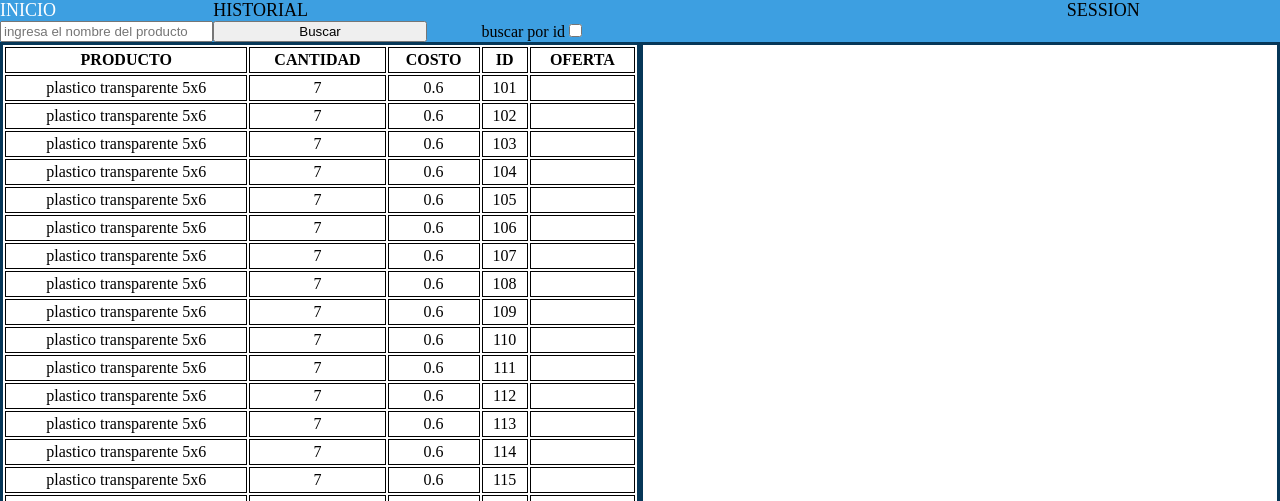
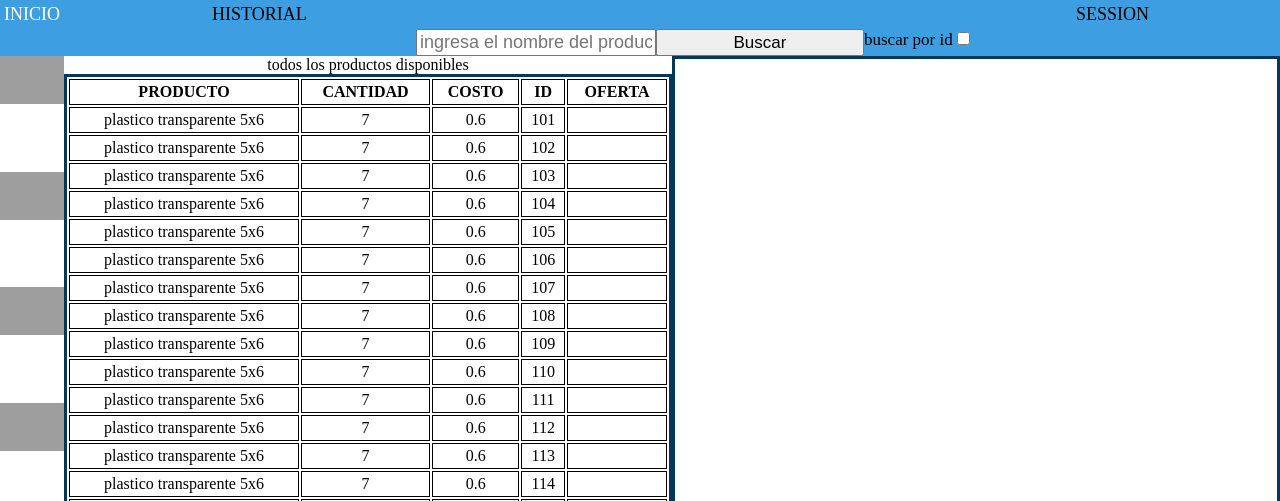
Before and after one commit to anonimussapee/proyecto_1, a plain HTML site: page index.html in a window 1280 px wide. Shown: the top 501 px of the page. Drawn offline with Linux system fonts and the light colour scheme; grey boxes are pictures that could not be loaded.

Commit message:
actualizacion con la barra lateral

```diff
--- a/assets/estilo/estilo.css
+++ b/assets/estilo/estilo.css
@@ -14,24 +14,35 @@ table{
     width:50%;
     border: #063758 3px solid;
 }
+/*nav a inicio*/
 #nav a:nth-child(1){
     grid-column: 1/2;
+    padding: 4px;
 }
+/*nav a historial*/
 #nav a:nth-child(2){
     grid-column: 2/3;
+    padding: 4px;
 }
+/*nav a session*/
 #nav a:nth-child(3){
     grid-column: 6/7;
+    padding: 4px;
 }
+/*input texto */
 #nav :nth-child(4){
-    grid-column: 1/2;
+    grid-column: 3/4;
+    font-size: 18px;
 }
+/*input_btn buscar*/
 #nav :nth-child(5){
-    grid-column: 2/3;
+    grid-column: 4/5;
+    font-size: 17px;
 }
+/*input_check*/
 #nav :nth-child(6){
-    grid-column: 3/4;
-    text-align: center;
+    grid-column: 5/6;
+    font-size: 17px;
 }
 td, th{
     border-color: black;
@@ -72,7 +83,10 @@ div .h3_foot:nth-child(1){
 div .h3_foot:nth-child(2){
     grid-column: 4/5;
 }
-
+main{
+    display:grid;
+    grid-template-columns: 5% 1fr;
+}
 div #img_footer{
     grid-column: 5/6;
     margin-right: 5%;
@@ -83,3 +97,20 @@ grid-column: 5/6;
 text-align: right;
 margin-right: 20%;
 }
+/*bara lateral en el grid*/
+main div:nth-child(1){
+    grid-column: 1/2;
+
+}
+main div:nth-child(2){
+    grid-column: 2/3;
+}
+#sec_options{
+    display:flex;
+    flex-direction: column;
+    justify-content: space-between;
+
+}
+#sec_options img{
+width: 100%;
+}
--- a/index.html
+++ b/index.html
@@ -16,6 +16,14 @@
         </nav>
     </section>
     <main>
+        <div id="sec_options">
+            <img src="https://cdn-icons-png.flaticon.com/512/2037/2037149.png" alt="">
+            <img src="https://icones.pro/wp-content/uploads/2021/05/icones-de-messagerie-noires.png" alt="">
+            <img src="https://cdn-icons-png.flaticon.com/512/313/313115.png" alt="">
+            <img src="https://cdn-icons-png.flaticon.com/512/6073/6073874.png" alt="">
+            <img src="" alt="">
+            <img src="" alt="">
+        </div>
         <div id="container_tables">
             <section id="section_table">
                 <table id="tabla_productos">
--- a/src/main.js
+++ b/src/main.js
@@ -6,7 +6,7 @@ return valor_bd;
 }
 /*funcion para mostrar la tabla en html*/
 export function show_in_html(donde){
-    let etiquetas=`<th>PRODUCTO</th><th>CANTIDAD</th><th>COSTO</th><th>ID</th><th>OFERTA</th>`;
+    let etiquetas=`<caption>todos los productos disponibles</caption><th>PRODUCTO</th><th>CANTIDAD</th><th>COSTO</th><th>ID</th><th>OFERTA</th>`;
     for(var items of stock){
         etiquetas+=`<tr><td>${items.producto}</td><td>${items.cant}</td><td>${items.costo}</td><td>${items.id}</td><td>${items?.oferta}</td></tr>`;
     }
@@ -14,7 +14,7 @@ export function show_in_html(donde){
 }
 /*esta función busca los productos por el nombre*/
 export function search_for_name_id(where,word,checki){
-    var data=`<th>PRODUCTO</th><th>CANTIDAD</th><th>COSTO</th><th>ID</th><th>OFERTA</th>`;
+    var data=`<caption>Tú busqueda esta lista</caption><th>PRODUCTO</th><th>CANTIDAD</th><th>COSTO</th><th>ID</th><th>OFERTA</th>`;
     if(checki.checked){
         for(var items of stock){
             if(word==items.id){
```
